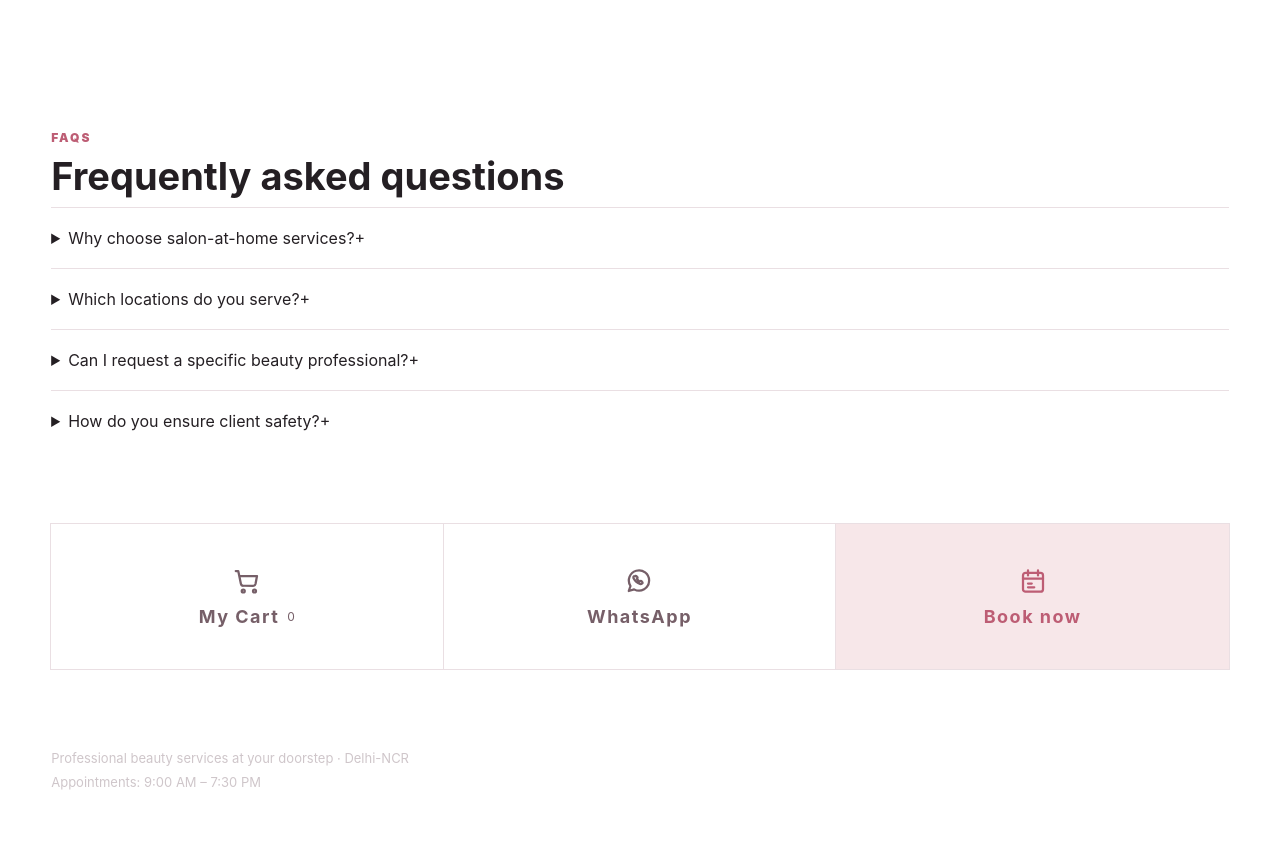
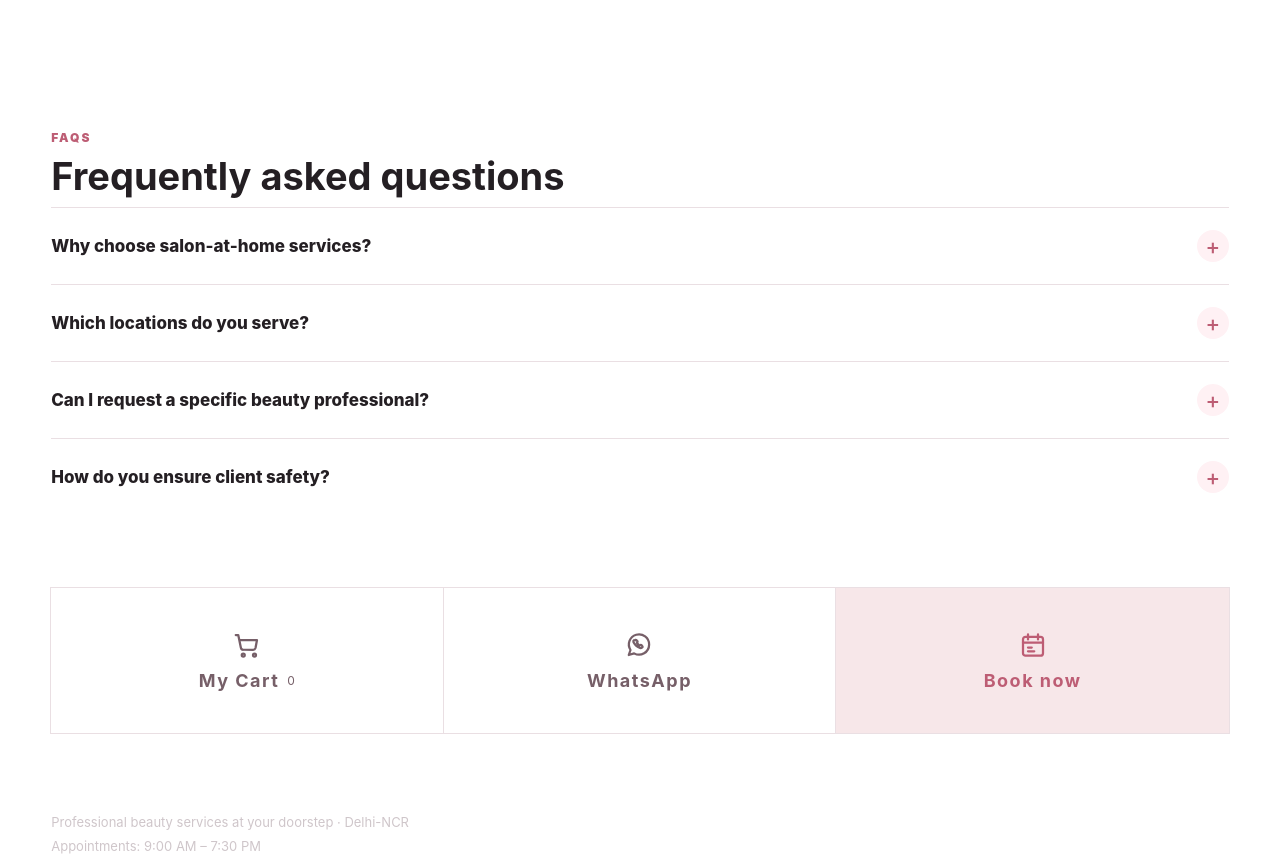
Before and after one commit to heyvivek-sketch/theroyalbeauty--2, a Next.js app: page / in a window 1280 px wide. Shown: the part 1700-2556 px from the top of the page. Before the commit the page ends 2534 px from the top, so only its background shows below. Built offline with nearby package versions, Linux system fonts and the light colour scheme; no server answers; the database is empty.

Commit message:
feat: add production motion and FAQ accordion styling

```diff
--- a/app/globals.css
+++ b/app/globals.css
@@ -127,3 +127,26 @@
   .footer-brand{display:none}
 }
 @media(min-width:701px){.footer-actions{max-width:1180px;margin:0 auto;border-left:1px solid var(--line);border-right:1px solid var(--line)}}
+
+
+/* ===== Production polish: logo, FAQ accordion, motion ===== */
+.site-logo-image{display:block;width:auto;height:42px;max-width:190px;object-fit:contain}
+.faq{transition:background .22s ease,border-color .22s ease;padding:0!important;overflow:hidden}
+.faq summary{list-style:none;display:flex;align-items:center;justify-content:space-between;gap:18px;padding:22px 0;cursor:pointer;font-size:17px;font-weight:800}
+.faq summary::-webkit-details-marker{display:none}
+.faq-plus{width:32px;height:32px;border-radius:50%;background:var(--rose-soft);color:var(--rose);display:grid;place-items:center;font-size:22px;font-weight:500;flex:0 0 auto;transition:transform .22s ease,background .22s ease}
+.faq[open] .faq-plus{transform:rotate(45deg);background:var(--rose);color:#fff}
+.faq p{margin:0;padding:0 50px 22px 0;line-height:1.65;animation:faqIn .25s ease}
+@keyframes faqIn{from{opacity:0;transform:translateY(-5px)}to{opacity:1;transform:translateY(0)}}
+@keyframes riseIn{from{opacity:0;transform:translateY(18px)}to{opacity:1;transform:translateY(0)}}
+@keyframes softFloat{0%,100%{transform:translateY(0)}50%{transform:translateY(-5px)}}
+.hero> .container,.section>.container{animation:riseIn .55s ease both}
+.cat,.card,.step{transition:transform .3s ease,box-shadow .3s ease,border-color .3s ease}
+.cat:hover,.card:hover{transform:translateY(-6px);box-shadow:0 22px 55px rgba(50,24,33,.10);border-color:#e4c7ce}
+.hero-photo{animation:softFloat 6s ease-in-out infinite}
+.hero-actions .btn{transition:transform .2s ease,box-shadow .2s ease}
+.hero-actions .btn:hover{transform:translateY(-3px);box-shadow:0 12px 28px rgba(189,93,116,.20)}
+.site-header{transition:box-shadow .25s ease}
+.site-header:has(.menu-toggle.open){box-shadow:0 8px 30px rgba(35,18,25,.06)}
+@media(max-width:700px){.site-logo-image{height:36px;max-width:170px}.faq summary{padding:18px 0;font-size:15px}.faq-plus{width:29px;height:29px;font-size:20px}.faq p{padding:0 42px 18px 0;font-size:14px}}
+@media(prefers-reduced-motion:reduce){.hero> .container,.section>.container,.hero-photo,.faq p{animation:none!important}.cat,.card,.step,.btn{transition:none!important}}
```
